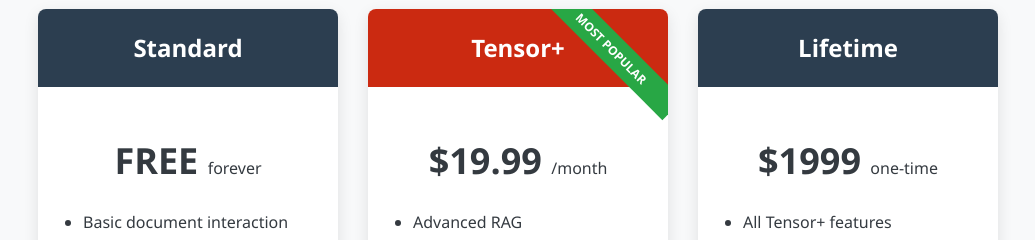
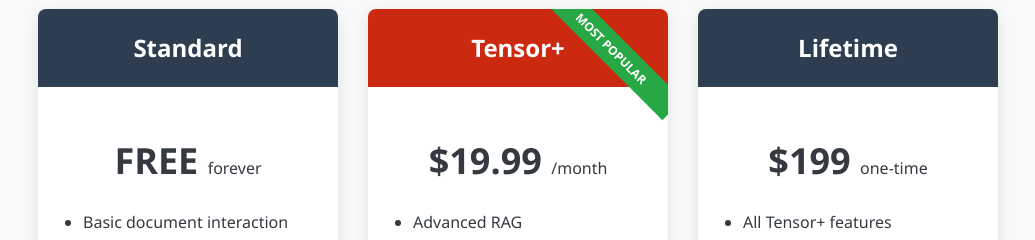
Before and after one commit to ServiceTensor/ServiceTensor, a plain HTML site: page index.html in a window 1280 px wide. Shown: the part 2480-2720 px from the top of the page, without its empty margins (122-1157 px from the left). Drawn offline with Linux system fonts and the light colour scheme.

Commit message:
Fix pricing display for lifetime access plan

```diff
--- a/index.html
+++ b/index.html
@@ -575,7 +575,7 @@
             <h3>Lifetime</h3>
           </div>
           <div class="price-feature">
-            <div class="price">$1999 <span>one-time</span></div>
+            <div class="price">$199 <span>one-time</span></div>
             <ul>
               <li>All Tensor+ features</li>
               <li>Lifetime access</li>
```
